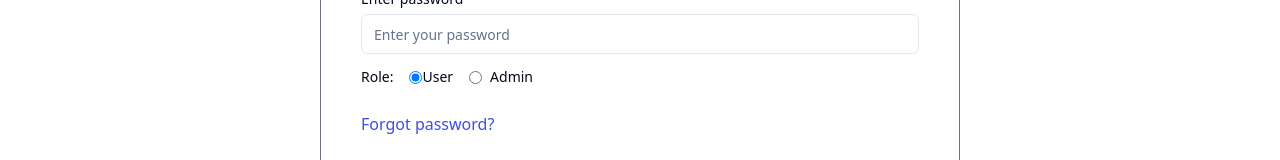
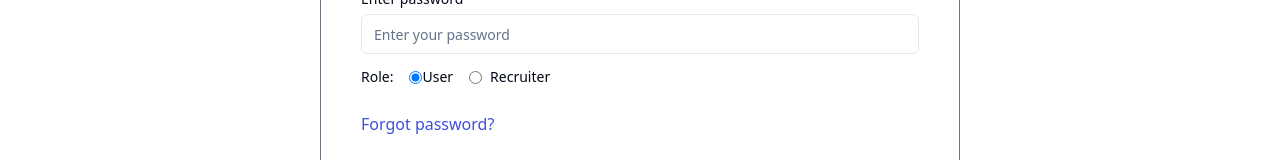
Before and after one commit to Coder-PinkuModi/Job_Portal, a React (Vite) app in the folder frontend/: page /login in a window 1280 px wide. Shown: the part 327-487 px from the top of the page. Built offline with nearby package versions, Linux system fonts and the light colour scheme.

Commit message:
removed admin option from the frontend while sign up only user and recruiter options are available in role

```diff
--- a/frontend/src/components/admin/AdminJobsTable.jsx
+++ b/frontend/src/components/admin/AdminJobsTable.jsx
@@ -56,8 +56,6 @@ function AdminJobsTable() {
                 }
             } catch (error) {
                 console.log("Error while getting jobs in JobsTable:", error);
-            } finally {
-                console.log("Jobs final console while getting it in JobsTable", jobs);
             }
         };
 
--- a/frontend/src/components/admin/CompaniesTable.jsx
+++ b/frontend/src/components/admin/CompaniesTable.jsx
@@ -41,7 +41,8 @@ function CompaniesTable() {
                     if (getCompaniesResponse.status === 200) {
                         console.log(
                             "Companies response while getting it in home page for recruiter",
-                            getCompaniesResponse)
+                            getCompaniesResponse
+                        );
                         dispatch(setCompanies(getCompaniesResponse.data.companies)); // Update Redux store
                         setCompaniess(getCompaniesResponse.data.companies); // Update local state
                     } else {
--- a/frontend/src/pages/auth/login.jsx
+++ b/frontend/src/pages/auth/login.jsx
@@ -127,12 +127,12 @@ const Login = () => {
                                     type="radio"
                                     id="admin"
                                     name="role"
-                                    value="admin"
-                                    checked={role === "admin"}
+                                    value="recruiter"
+                                    checked={role === "recruiter"}
                                     onChange={handleRoleChange}
                                     className="cursor-pointer"
                                 />
-                                <Label htmlFor="admin" className="cursor-pointer">Admin</Label>
+                                <Label htmlFor="admin" className="cursor-pointer">Recruiter</Label>
                             </div>
                         </div>
 
--- a/frontend/src/pages/auth/signup.jsx
+++ b/frontend/src/pages/auth/signup.jsx
@@ -87,8 +87,7 @@ const SignUp = () => {
             });
 
             setRole("");
-            setProfileImage(null);
-
+            setProfileImage("");
         }
     };
 
@@ -122,7 +121,6 @@ const SignUp = () => {
                         >
                             <option value="">Select your role</option>
                             <option value="recruiter">Recruiter</option>
-                            <option value="admin">Admin</option>
                             <option value="user">User</option>
                         </select>
 
@@ -145,11 +143,12 @@ const SignUp = () => {
                             />
                         </div>
 
-                        {profileImage && (
+                        {profileImage && profileImage !== "" && (
                             <div className="relative top-3">
                                 <img src={profileImage} alt="Profile Preview" className="w-24 h-24 rounded-full mt-2 border" />
                             </div>
                         )}
+
 
                         {!submitting ? (
                             <Button type="submit" className="relative top-6 bg-[#4150d9e3] hover:bg-[#515dc8]" onClick={(event) => handleSubmitChange(event)}>Sign Up</Button>
```
Also changed, not shown: 2 other files (tests, documents, lock files or other folders).
